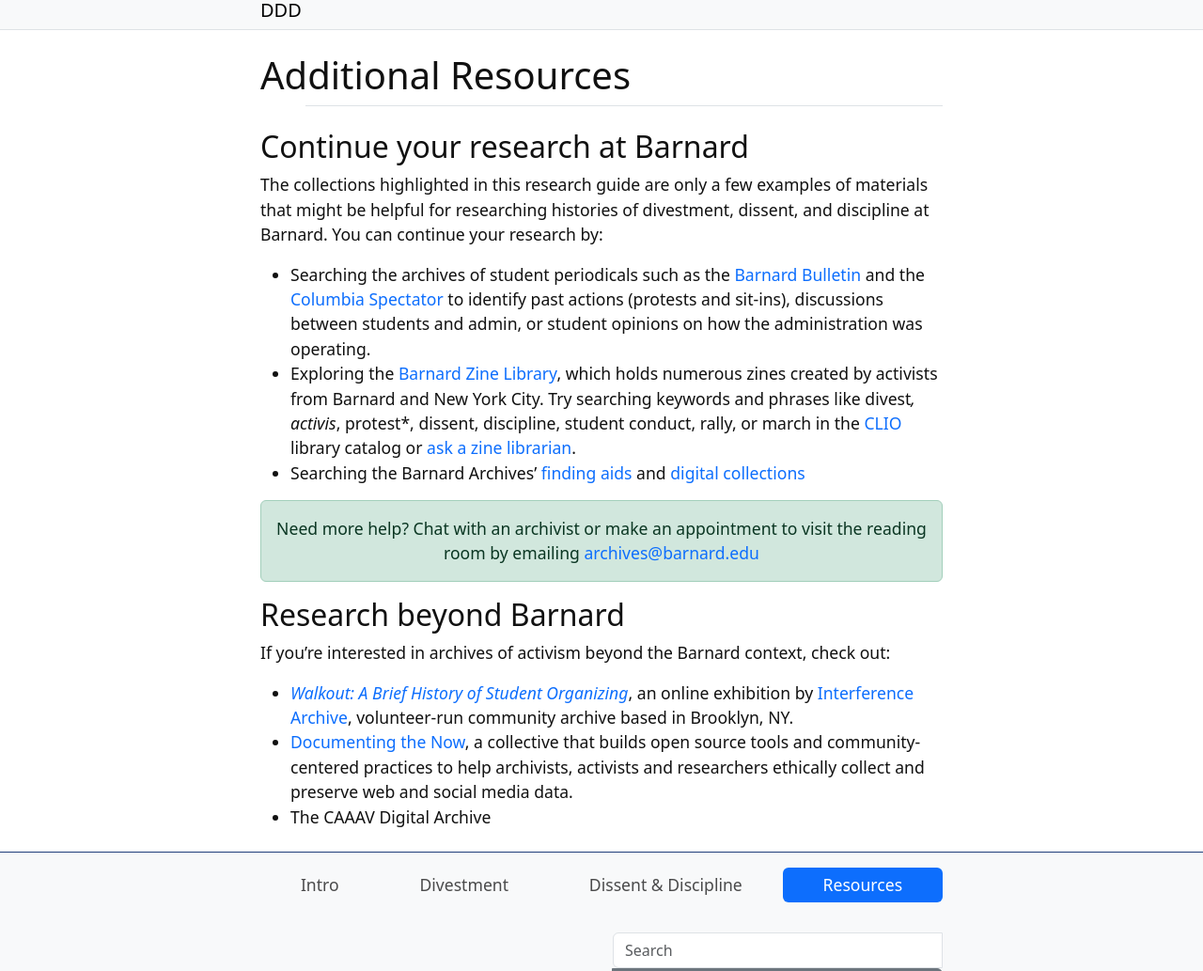
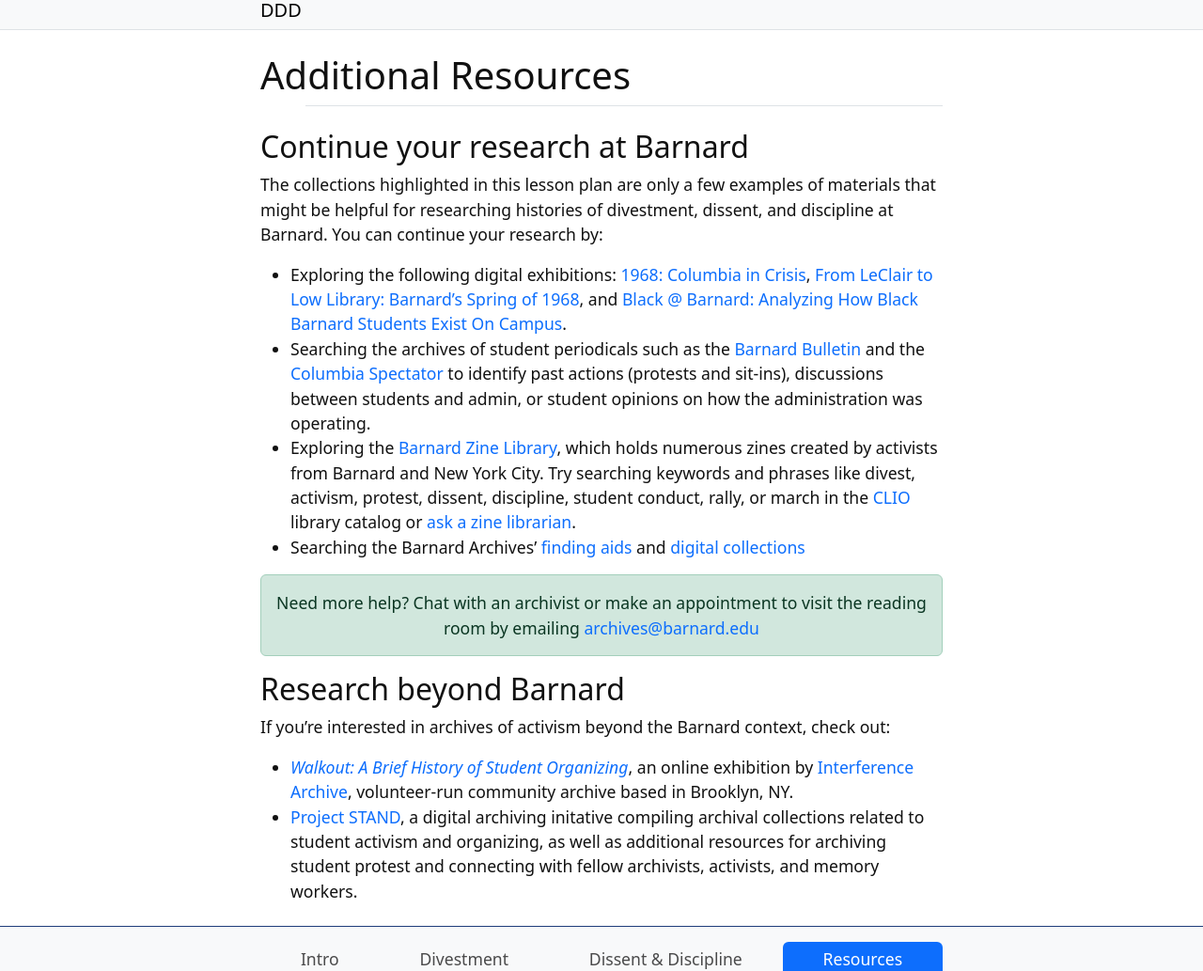
Before and after one commit to katelynautumn28/ddd-research-guide, a Jekyll site: the page built from content/4-resources.md, in a window 1280 px wide, cut to the strip 121-1154 px from the top of the page. Shown: the whole strip at 94% size. Built offline with Jekyll 4.4.1, drawn with Linux system fonts in a browser that asks for light colours.

Commit message:
Update 4-resources.md

```diff
--- a/content/4-resources.md
+++ b/content/4-resources.md
@@ -5,9 +5,10 @@ nav: Resources
 
 ## Continue your research at Barnard
 
-The collections highlighted in this research guide are only a few examples of materials that might be helpful for researching histories of divestment, dissent, and discipline at Barnard. You can continue your research by:
+The collections highlighted in this lesson plan are only a few examples of materials that might be helpful for researching histories of divestment, dissent, and discipline at Barnard. You can continue your research by:
+- Exploring the following digital exhibitions: [1968: Columbia in Crisis](https://exhibitions.library.columbia.edu/exhibits/show/1968), [From LeClair to Low Library: Barnard's Spring of 1968](https://barnardarchives.omeka.net/collections/show/3), and [Black @ Barnard: Analyzing How Black Barnard Students Exist On Campus](https://scalar.usc.edu/works/blackbarnard/index).
 - Searching the archives of student periodicals such as the [Barnard Bulletin](https://digitalcollections.barnard.edu/bulletin) and the [Columbia Spectator](https://spectatorarchive.library.columbia.edu/) to identify past actions (protests and sit-ins), discussions between students and admin, or student opinions on how the administration was operating.
-- Exploring the [Barnard Zine Library](https://zines.barnard.edu/), which holds numerous zines created by activists from Barnard and New York City. Try searching keywords and phrases like divest*, activis*, protest*, dissent, discipline, student conduct, rally, or march in the [CLIO](https://clio.columbia.edu/catalog) library catalog or [ask a zine librarian](mailto:zines@barnard.edu).
+- Exploring the [Barnard Zine Library](https://zines.barnard.edu/), which holds numerous zines created by activists from Barnard and New York City. Try searching keywords and phrases like divest, activism, protest, dissent, discipline, student conduct, rally, or march in the [CLIO](https://clio.columbia.edu/catalog) library catalog or [ask a zine librarian](mailto:zines@barnard.edu).
 - Searching the Barnard Archives' [finding aids](https://collections.barnard.edu/public) and [digital collections](https://digitalcollections.barnard.edu/)
 
 {% include alert.html text="Need more help? Chat with an archivist or make an appointment to visit the reading room by emailing [archives@barnard.edu](mailto:archives@barnard.edu)" align="center" color="success" %}
@@ -16,5 +17,4 @@ The collections highlighted in this research guide are only a few examples of ma
 
 If you’re interested in archives of activism beyond the Barnard context, check out:
 - [*Walkout: A Brief History of Student Organizing*](https://walkout.interferencearchive.org/), an online exhibition by [Interference Archive](https://interferencearchive.org/), volunteer-run community archive based in Brooklyn, NY.
-- [Documenting the Now](https://www.docnow.io/), a collective that builds open source tools and community-centered practices to help archivists, activists and researchers ethically collect and preserve web and social media data.
-- The CAAAV Digital Archive
+- [Project STAND](https://standarchives.com/), a digital archiving initative compiling archival collections related to student activism and organizing, as well as additional resources for archiving student protest and connecting with fellow archivists, activists, and memory workers.
```
